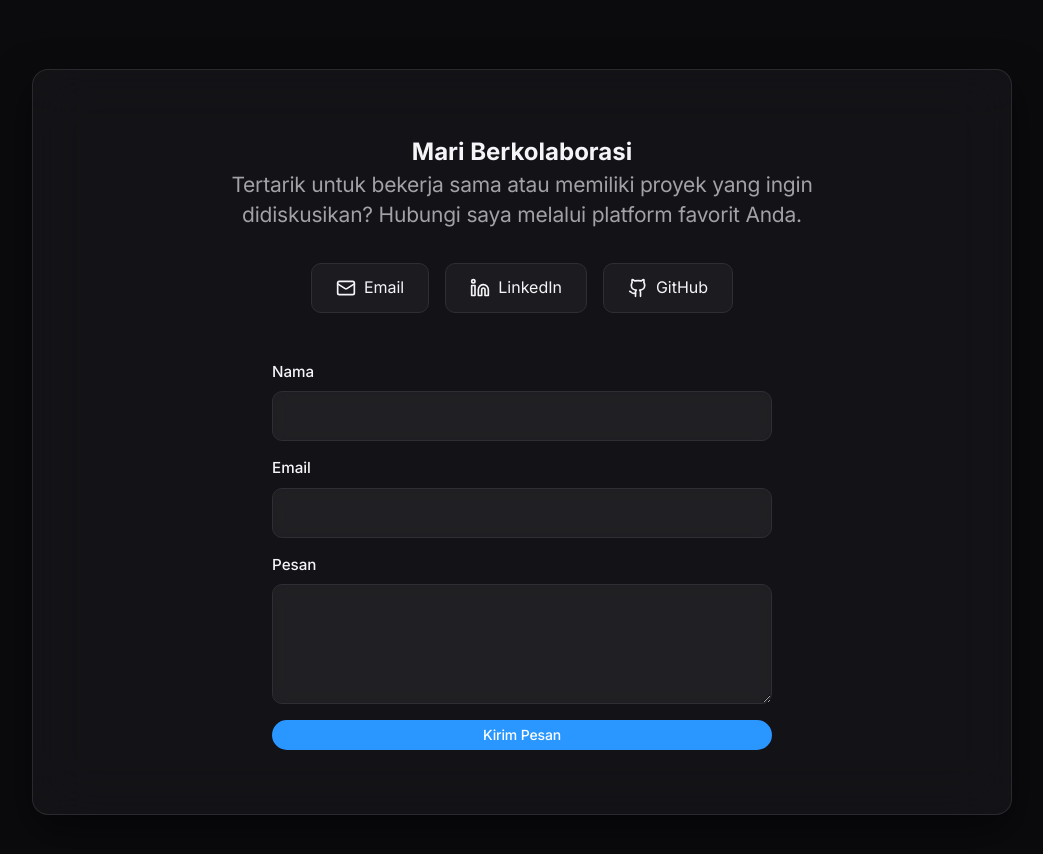
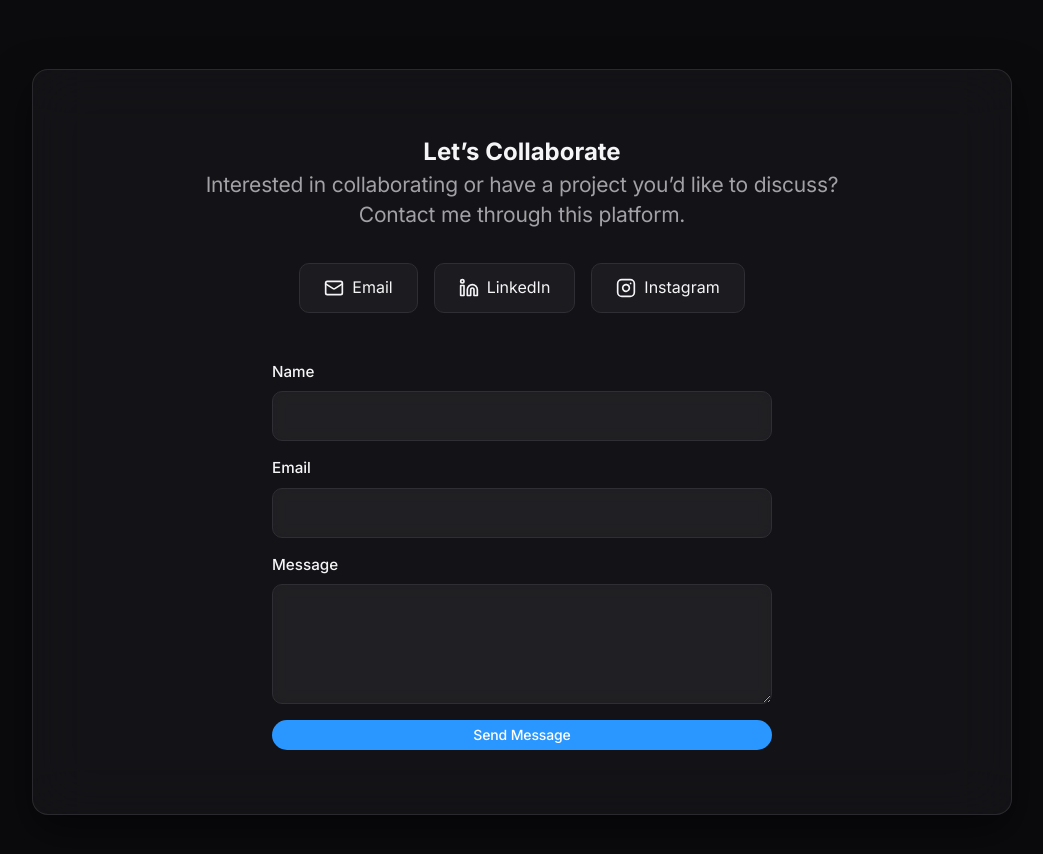
Before and after one commit to rafareza/porto, a React (Vite) app in the folder portfolio-site/: page / in a window 1280 px wide. Shown: the part 5700-6554 px from the top of the page, without its empty margins (118-1161 px from the left). Built offline with nearby package versions, Linux system fonts and the light colour scheme.

Commit message:
feat(contact): open mailto on submit

```diff
--- a/portfolio-site/index.html
+++ b/portfolio-site/index.html
@@ -1,5 +1,5 @@
 <!doctype html>
-<html lang="id" data-theme="dark">
+<html lang="id">
   <head>
     <meta charset="UTF-8" />
     <link rel="icon" type="image/svg+xml" href="/favicon.svg" />
--- a/portfolio-site/src/components/Contact.jsx
+++ b/portfolio-site/src/components/Contact.jsx
@@ -48,6 +48,11 @@ function Contact() {
 
   const handleSubmit = (e) => {
     e.preventDefault()
+    const { name, email, message } = formData
+    const subject = encodeURIComponent(`Message from ${name} (${email})`)
+    const body = encodeURIComponent(message)
+    const mailtoUrl = `mailto:rafa.rezandrya08@gmail.com?subject=${subject}&body=${body}`
+    window.open(mailtoUrl, '_blank')
     setIsSubmitted(true)
     setTimeout(() => {
       setIsSubmitted(false)
@@ -64,23 +69,27 @@ function Contact() {
         viewport={{ once: true }}
         transition={{ duration: 0.6 }}
       >
-        <h2>Mari Berkolaborasi</h2>
+        <h2>Let’s Collaborate</h2>
         <p className="lead" style={{ textAlign: 'center', margin: '0 auto' }}>
-          Tertarik untuk bekerja sama atau memiliki proyek yang ingin didiskusikan? Hubungi saya melalui platform favorit Anda.
+          Interested in collaborating or have a project you’d like to discuss? Contact me through this platform.
         </p>
 
         <div className="social-links">
-          <a href="mailto:hello@example.com" className="social-link">
+          <a href="mailto:rafa.rezandrya08@gmail.com" className="social-link">
             <Mail size={20} />
             Email
           </a>
-          <a href="https://linkedin.com/in/example" target="_blank" rel="noopener" className="social-link">
+          <a href="https://www.linkedin.com/in/rafa-rezandrya-jaelani-070137391" target="_blank" rel="noopener" className="social-link">
             <Linkedin size={20} />
             LinkedIn
           </a>
-          <a href="https://github.com/example" target="_blank" rel="noopener" className="social-link">
-            <Github size={20} />
-            GitHub
+          <a href="https://www.instagram.com/rafa.reza_/" target="_blank" rel="noopener" className="social-link">
+            <svg width="20" height="20" viewBox="0 0 24 24" fill="none" stroke="currentColor" strokeWidth="2" strokeLinecap="round" strokeLinejoin="round">
+              <rect x="2" y="2" width="20" height="20" rx="5" ry="5"></rect>
+              <path d="M16 11.37A4 4 0 1 1 12.63 8 4 4 0 0 1 16 11.37z"></path>
+              <line x1="17.5" y1="6.5" x2="17.51" y2="6.5"></line>
+            </svg>
+            Instagram
           </a>
         </div>
 
@@ -95,7 +104,7 @@ function Contact() {
               transition={{ duration: 0.3 }}
             >
               <CheckCircle size={24} />
-              <p>Pesan Anda telah terkirim! Kami akan segera menghubungi Anda.</p>
+              <p>Your message has been sent! We will contact you shortly.</p>
             </motion.div>
           ) : (
             <motion.form
@@ -108,7 +117,7 @@ function Contact() {
               transition={{ duration: 0.3 }}
             >
               <div className="form-group">
-                <label htmlFor="name">Nama</label>
+                <label htmlFor="name">Name</label>
                 <input
                   type="text"
                   id="name"
@@ -130,7 +139,7 @@ function Contact() {
                 />
               </div>
               <div className="form-group">
-                <label htmlFor="message">Pesan</label>
+                <label htmlFor="message">Message</label>
                 <textarea
                   id="message"
                   name="message"
@@ -140,7 +149,7 @@ function Contact() {
                 ></textarea>
               </div>
               <button type="submit" className="btn btn-primary" style={{ width: '100%', justifyContent: 'center' }}>
-                Kirim Pesan
+                Send Message
               </button>
             </motion.form>
           )}
```
